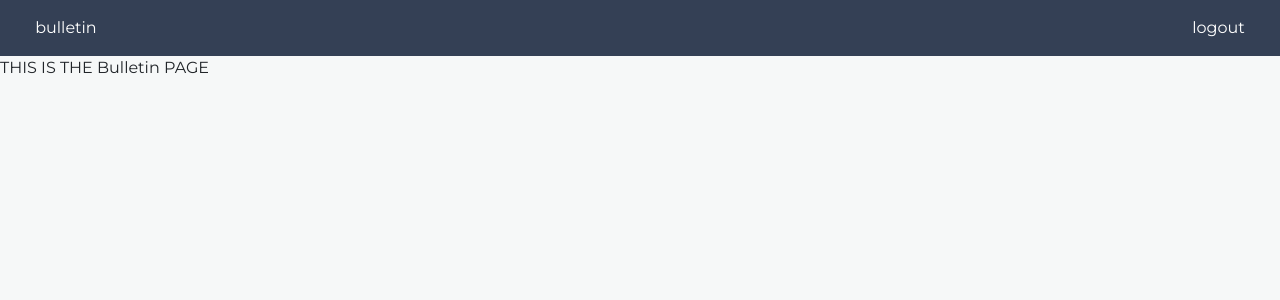
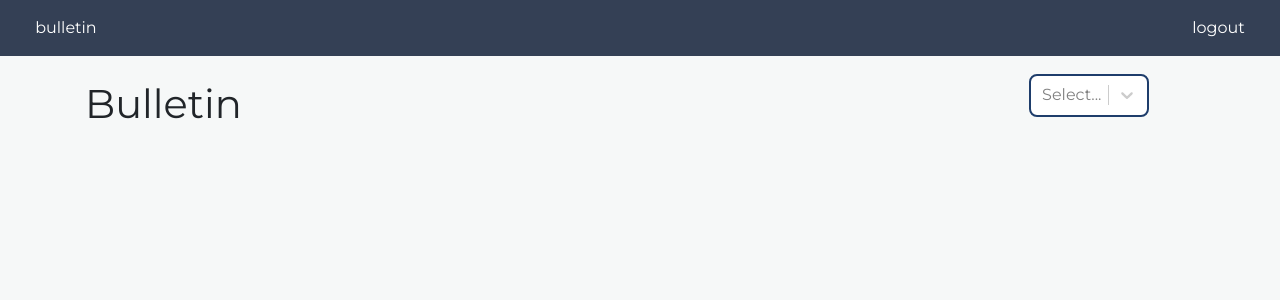
Before and after one commit to casseyhu/mast, a React (Create React App) app: page /bulletin in a window 1280 px wide. Shown: the top 300 px of the page. Built offline with nearby package versions, Linux system fonts and the light colour scheme; sample sign-in values are in the browser's storage.

Commit message:
added dropdown for browse page

```diff
--- a/src/App.js
+++ b/src/App.js
@@ -12,8 +12,6 @@ import AddEditStudent from './pages/AddEditStudent';
 import TentativePlan from './pages/TentativePlan';
 import ViewPlan from './pages/ViewPlan';
 import ViewStudent from './pages/ViewStudent';
-import jwt_decode from 'jwt-decode';
-
 
 class App extends Component {
 
@@ -25,21 +23,6 @@ class App extends Component {
     this.setState({
       loggedIn: val
     })
-    console.log(this.state.loggedIn)
-  }
-
-  componentDidMount = () => {
-    let token = localStorage.getItem('jwt-token')
-    if (!token)
-        return
-    var decoded = jwt_decode(token)
-    console.log(Date.now()/1000, decoded.exp)
-    if (Date.now()/1000 >= decoded.exp) {
-        // token = await refreshToken()
-        localStorage.clear()
-        // console.log('cleared', localStorage.getItem('jwt-token'))
-        this.setLoggedIn(false)
-    }
   }
 
   render() {
@@ -57,6 +40,7 @@ class App extends Component {
           <Route exact path="/student/edit" component={AddEditStudent} />
           <Route exact path="/tentative" component={TentativePlan} />
           <Route exact path="/courseplan" component={ViewPlan} />
+          <Route exact path="/:any" component={(props) => <MainPage {...props} setLoggedIn={this.setLoggedIn} />}/>
         </Switch>
       </BrowserRouter>
     )
--- a/src/components/Dropdown.jsx
+++ b/src/components/Dropdown.jsx
@@ -46,6 +46,7 @@ const Dropdown = (props) => {
         onChange={props.onChange}
         options={props.items}
         styles={customStyles}
+        isDisabled={props.disabled}
       />
     </div>
   )
--- a/src/components/ImportItem.jsx
+++ b/src/components/ImportItem.jsx
@@ -95,14 +95,14 @@ const ImportItem = (props) => {
       {props.depts && props.sems && props.years
         && (<div className="flex-horizontal" style={{ flexWrap: 'wrap' }}>
           <span style={{ width: "150px" }}>Semesters</span>
-          <Dropdown variant="single" items={props.sems} onChange={(e) => setSem(e.value)} />
+          <Dropdown variant="single" items={props.sems} disabled={false} onChange={(e) => setSem(e.value)} />
           <div style={{ marginRight: '3rem' }}>
-            <Dropdown variant="single" items={props.years} onChange={(e) => setYear(e.value)} />
+            <Dropdown variant="single" items={props.years} disabled={false} onChange={(e) => setYear(e.value)} />
           </div>
           <div className="flex-horizontal" style={{ width: '540px' }}>
             <span style={{ width: '150px' }}>Departments</span>
             <div style={{ width: "20" }}>
-              <Dropdown variant="multi" items={props.depts} onChange={selectionHandler} />
+              <Dropdown variant="multi" items={props.depts} onChange={selectionHandler} disabled={false}/>
             </div>
           </div>
         </div>
--- a/src/pages/Bulletin.jsx
+++ b/src/pages/Bulletin.jsx
@@ -1,12 +1,35 @@
 import React, { Component } from 'react';
+import jwt_decode from 'jwt-decode';
+import Container from "react-bootstrap/Container";
+import Dropdown from '../components/Dropdown';
+import { DEPARTMENTS } from '../constants';
 import { Redirect } from 'react-router-dom';
 class Bulletin extends Component {
+  setDept = (e) =>{
+    console.log(e)
+    this.setState({
+      dept: e.value
+    })
+  }
   render() {
     let token = localStorage.getItem('jwt-token')
+    var decoded = jwt_decode(token)
     if (!token)
         return <Redirect to="/"/>
     return (
-      <div>THIS IS THE Bulletin PAGE</div>
+      <Container fluid="lg" className="container">
+        <div className="flex-horizontal">
+          <h1 style={{position: 'relative',width: '85%'}}>Bulletin</h1>
+          <div style={{position: 'relative', marginTop: '5px'}}>
+            <Dropdown variant="single" items={DEPARTMENTS} onChange={this.setDept} disabled={decoded.type==="student"}></Dropdown>
+          </div>
+      </div>
+      <div className="flex-vertical">
+        {/* <div className="box" style={{width: '95%', position: 'relative', borderStyle:'solid'}}>
+          fa
+        </div> */}
+      </div>
+      </Container>
     );
   }
 }
```
